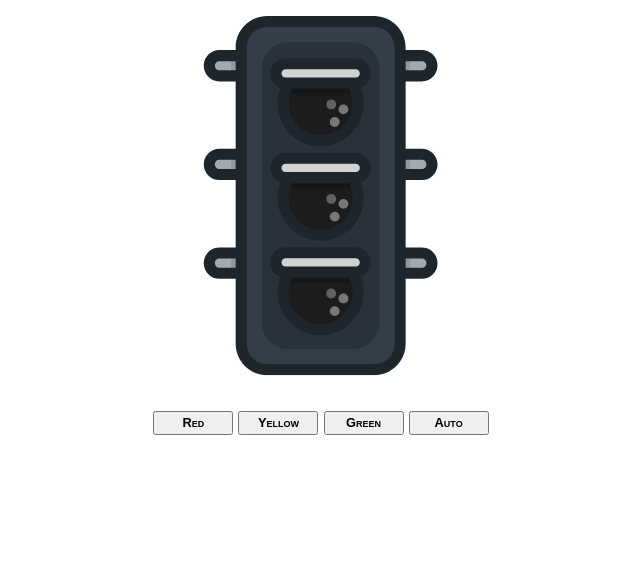
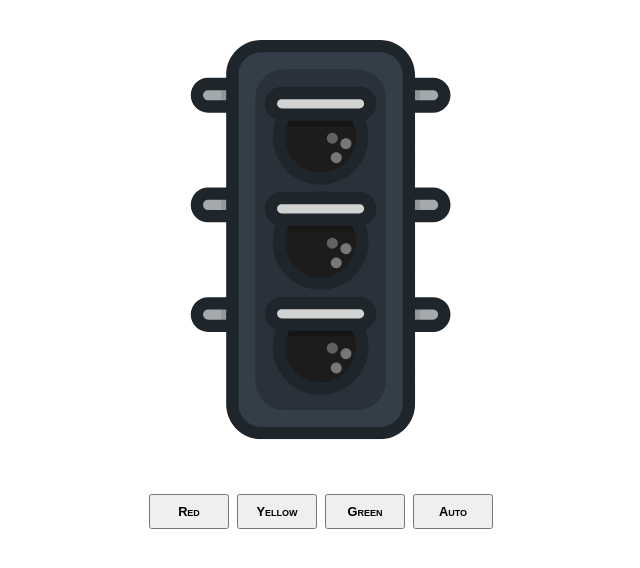
Before and after one commit to fso1007/traffic-lights, a website: page index.html in a window 1280 px wide. Shown: the whole page, without its empty margins (319-959 px from the left). Drawn offline with Linux system fonts and the light colour scheme.

Commit message:
style: remove white-space and change units

```diff
--- a/sass/main-section.scss
+++ b/sass/main-section.scss
@@ -1,5 +1,5 @@
 .tlights {
-  margin-top: 1em;
+  margin-top: 40px;
 
   &__container {
     display: flex;
@@ -7,14 +7,15 @@
   }
 
   &__img {
-    width: 360px;
+    width: 95%;
+    max-width: 400px;
   }
 
   &__button {
     width: 80px;
-    padding: .2em;
-    margin: .2em;
-    font-size: .8em;
+    padding: 8px;
+    margin: 4px;
+    font-size: .8rem;
     font-weight: 700;
     font-variant: small-caps;
     font-family: Arial, Helvetica, sans-serif;
@@ -22,9 +23,7 @@
     &__container {
       display: flex;
       justify-content: center;
-
-      margin-top: 2em;
+      margin-top: 50px;
     }
-
   }
 }
```
Also changed, not shown: public/css/main-section.css, public/css/main.css.
